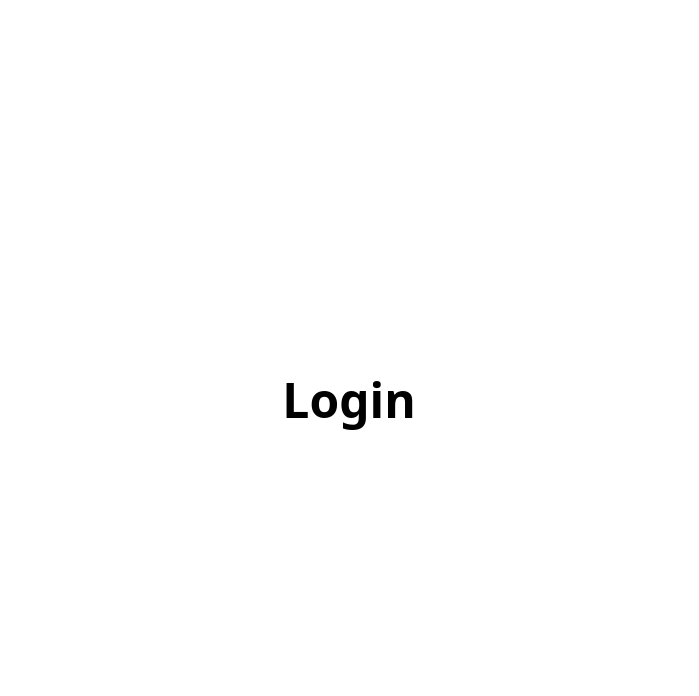
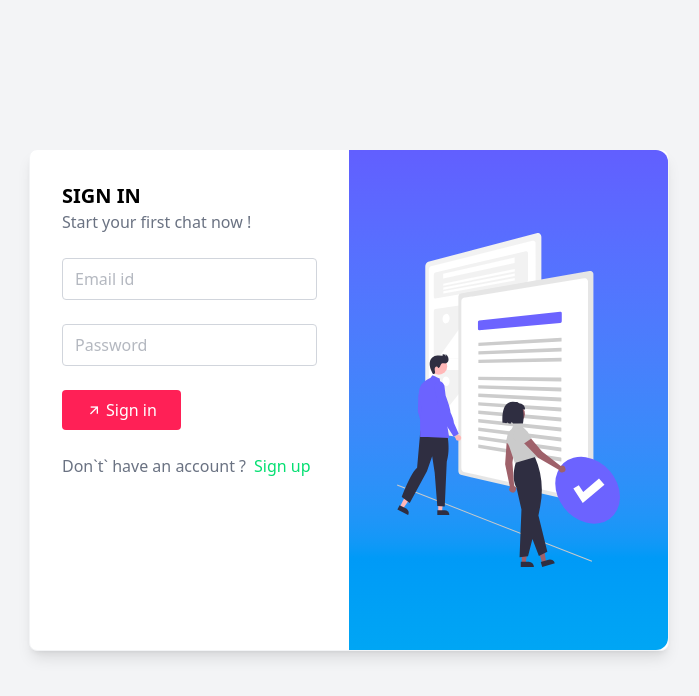
Before and after one commit to santosH7321/Besties, a React app in the folder frontend/: page /login in a window 1280 px wide. Shown: the top 696 px of the page, without its empty margins (291-990 px from the left). Built offline with nearby package versions, Linux system fonts and the light colour scheme; the HTML template or start-up script is replaced by a standard one.

Commit message:
login page

```diff
--- a/frontend/src/components/Login.tsx
+++ b/frontend/src/components/Login.tsx
@@ -1,7 +1,45 @@
+import { Link } from "react-router-dom"
+import Button from "./shared/Button"
+import Card from "./shared/Card"
+import Input from "./shared/Input"
 
 const Login = () => {
   return (
-    <div className="flex items-center justify-center text-5xl h-screen font-bold">Login</div>
+    <div className="bg-gray-100 flex items-center justify-center h-screen">
+      <div className="w-6/12 animate__animated animate__fadeIn">
+        <Card noPadding>
+          <div className="grid grid-cols-2">
+            <div className="p-8 space-y-6">
+              <div>
+                <h1 className="text-xl font-bold text-black">SIGN IN</h1>
+                <p className="text-gray-500">Start your first chat now !</p>
+              </div>
+              <form className="space-y-6">
+                <Input
+                  name="email"
+                  placeholder="Email id"
+                />
+
+                <Input
+                  type="password"
+                  name="password"
+                  placeholder="Password"
+                />
+
+                <Button type="danger" icon="arrow-right-up-line">Sign in</Button>
+              </form>
+              <div className="flex gap-2">
+                <p>Don`t` have an account ?</p>
+                <Link to="/signup" className="text-green-400 font-medium hover:underline">Sign up</Link>
+              </div>
+            </div>
+            <div className="overflow-hidden h-125 bg-linear-to-t from-sky-500 to-indigo-500 flex items-center justify-center rounded-r-xl">
+                <img src="/images/login.svg" alt="auth" className="w-[70%] animate__animated animate__slideInUp animate__faster" />
+            </div>
+          </div>
+        </Card>
+      </div>
+    </div>
   )
 }
 
```
